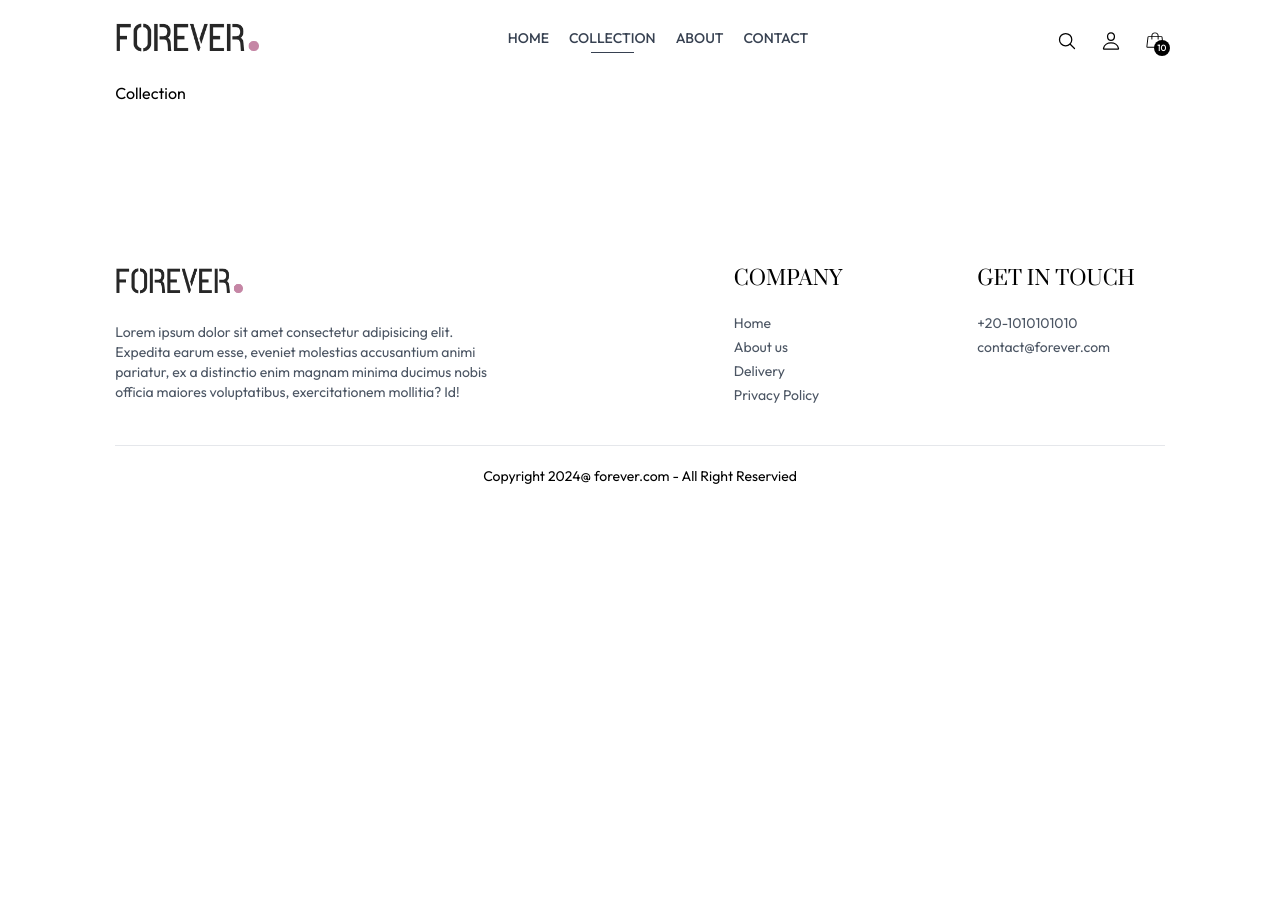
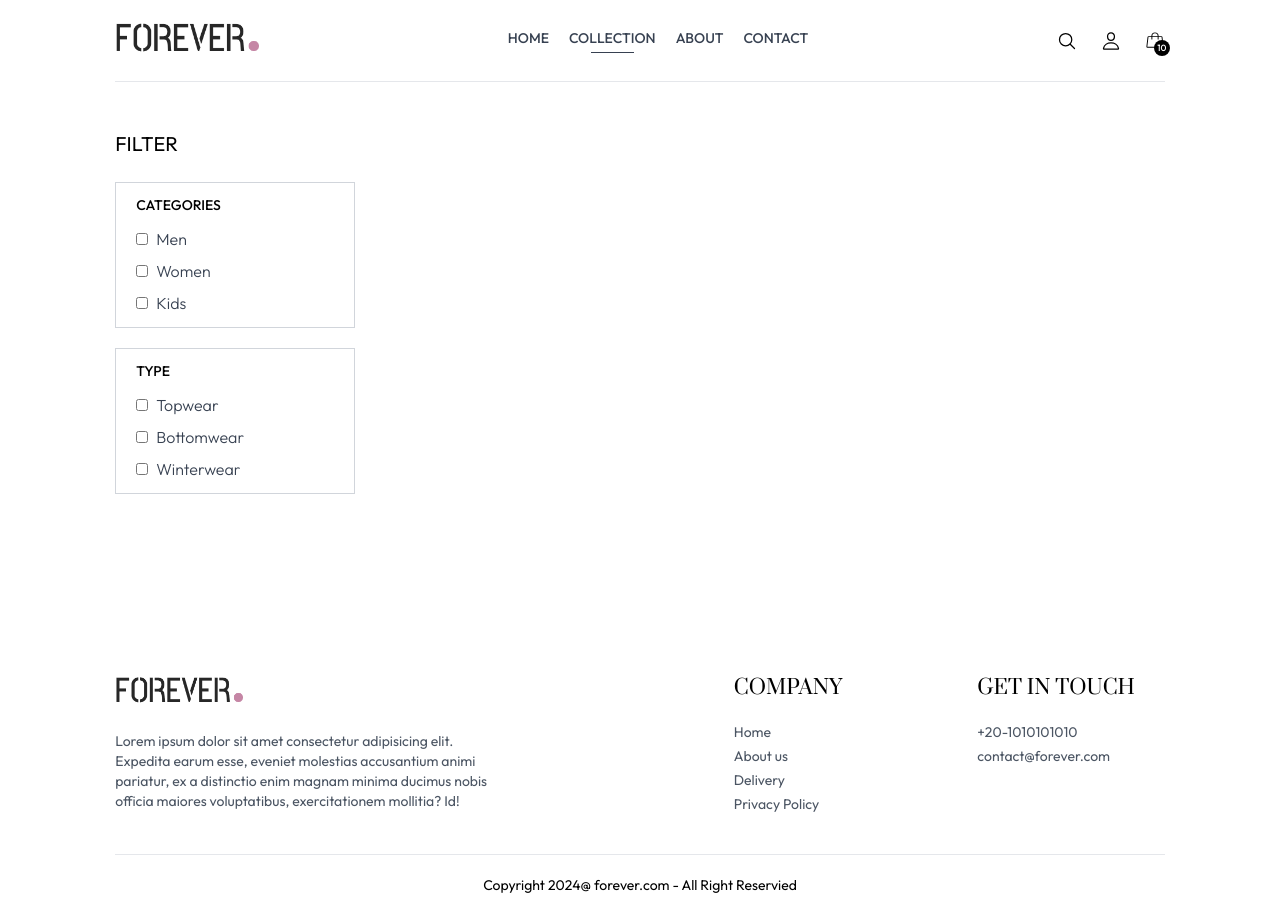
Before and after one commit to mohamedQadryAhmed/Clothing-shop, a React (Vite) app: page /collection in a window 1280 px wide. Before the commit the page ends 800 px from the top, so only its background shows below. Built offline with nearby package versions, Linux system fonts and the light colour scheme.

Commit message:
design filter section in collection page

```diff
--- a/src/pages/Collection.jsx
+++ b/src/pages/Collection.jsx
@@ -1,9 +1,69 @@
-import React from 'react'
+import React, { useContext, useState } from "react";
+import { ShopContext } from "../context/ShopContext";
+import { assets } from "../assets/frontend_assets/assets";
 
 function Collection() {
+  const { products } = useContext(ShopContext);
+  const [showFilter, setshowFilter] = useState(false);
   return (
-    <div>Collection</div>
-  )
+    <div className="flex flex-col sm:flex-row gap-1 sm:gap-10 pt-10 border-t">
+      {/* Filter options */}
+      <div className="min-w-60">
+        <p
+          className="my-2 text-xl flex items-center cursor-pointer gap-2 uppercase"
+          onClick={() => setshowFilter(!showFilter)}
+        >
+          Filter
+          <img
+            className={`h-3 sm:hidden ${showFilter ? "rotate-90" : ""}`}
+            src={assets.dropdown_icon}
+            alt=""
+          />
+        </p>
+        {/* Category Filter */}
+        <div
+          className={`border border-gray-300 pl-5 py-3 mt-6 ${
+            showFilter ? "" : "hidden"
+          } sm:block`}
+        >
+          <p className="mb-3 text-sm font-medium uppercase">Categories</p>
+          <div className="flex flex-col gap-2 font-light text-gray-700">
+            <p className="flex gap-2">
+              <input className="w-3" type="checkbox" value={"Men"} /> Men
+            </p>
+            <p className="flex gap-2">
+              <input className="w-3" type="checkbox" value={"Women"} /> Women
+            </p>
+            <p className="flex gap-2">
+              <input className="w-3" type="checkbox" value={"Kids"} /> Kids
+            </p>
+          </div>
+        </div>
+        {/* Sub Category Filter */}
+        <div
+          className={`border border-gray-300 pl-5 py-3 my-5 ${
+            showFilter ? "" : "hidden"
+          } sm:block`}
+        >
+          <p className="mb-3 text-sm font-medium uppercase">Type</p>
+          <div className="flex flex-col gap-2 font-light text-gray-700">
+            <p className="flex gap-2">
+              <input className="w-3" type="checkbox" value={"Topwear"} />{" "}
+              Topwear
+            </p>
+            <p className="flex gap-2">
+              <input className="w-3" type="checkbox" value={"Bottomwear"} />{" "}
+              Bottomwear
+            </p>
+            <p className="flex gap-2">
+              <input className="w-3" type="checkbox" value={"Winterwear"} />{" "}
+              Winterwear
+            </p>
+          </div>
+        </div>
+      </div>
+    </div>
+  );
 }
 
-export default Collection
+export default Collection;
```
Also changed, not shown: src/components/Footer.jsx (+9 -4 lines).
